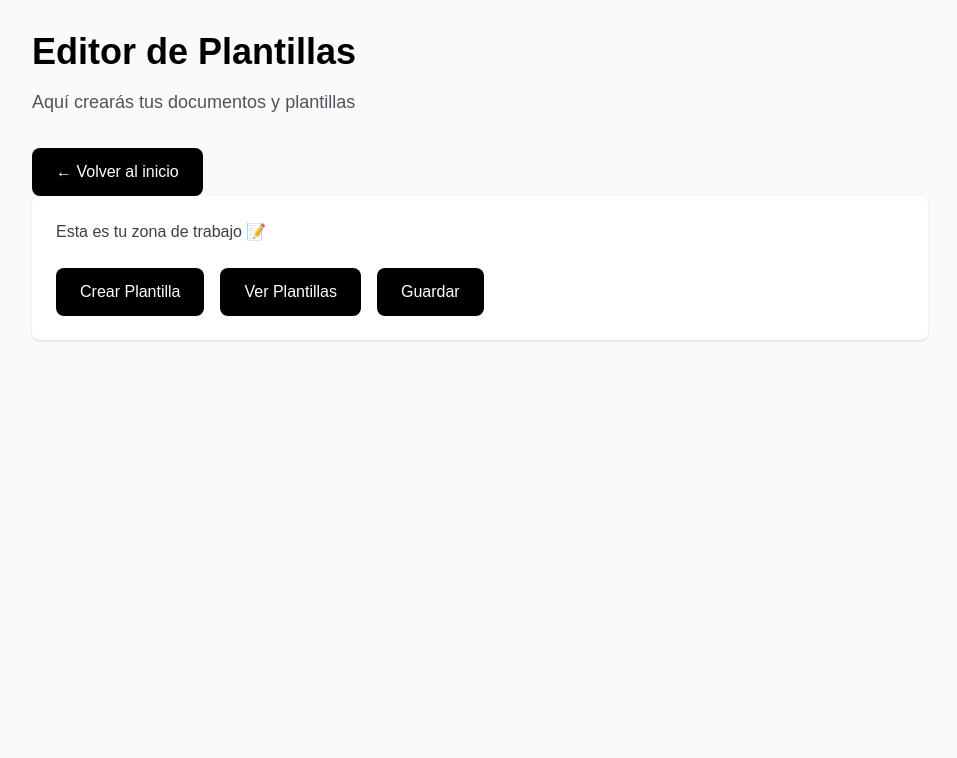
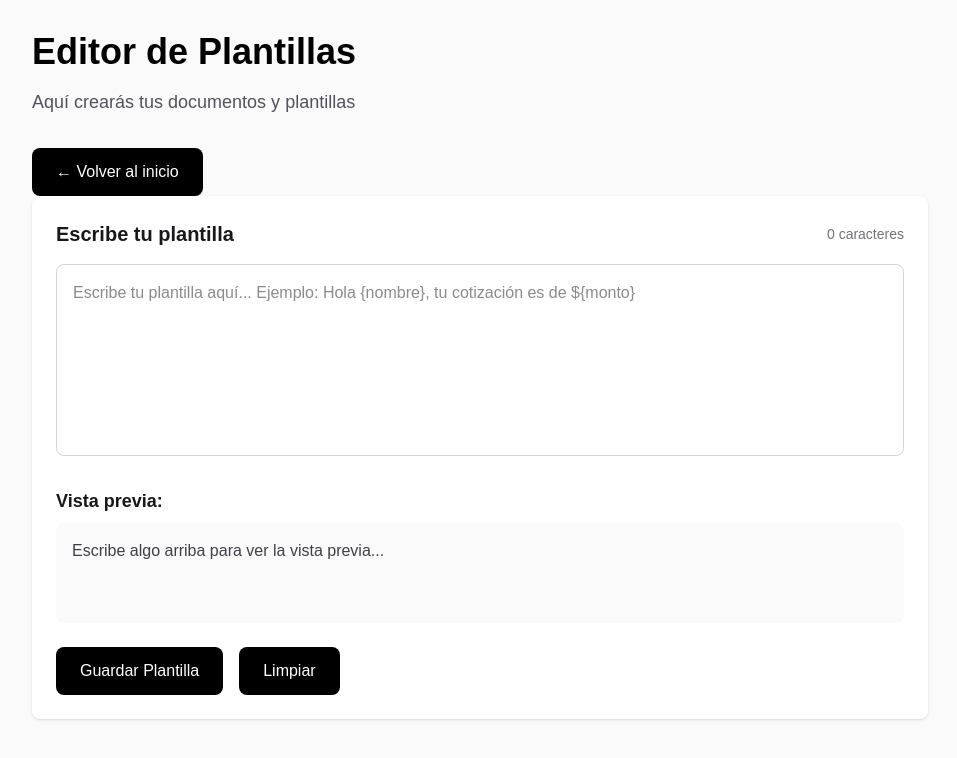
Before and after one commit to Leafarexx/GeneraDocs-Proyect, a Next.js app: page /editor in a window 1280 px wide. Shown: the top 758 px of the page, without its empty margins (160-1117 px from the left). Built offline with nearby package versions, Linux system fonts and the light colour scheme.

Commit message:
dia 5 - agregue estado e interactividad con useState

```diff
--- a/app/editor/page.tsx
+++ b/app/editor/page.tsx
@@ -1,7 +1,11 @@
+'use client'
+
+import { useState } from 'react'
 import Link from "next/link";
 import Button from "../components/button";
 
 export default function EditorPage() {
+    const [texto, setTexto] = useState('')
   return (
     <div className="min-h-screen bg-zinc-50 dark:bg-black p-8">
       <div className="max-w-4xl mx-auto">
@@ -15,14 +19,41 @@ export default function EditorPage() {
             <Button texto="← Volver al inicio" />
         </Link>
         <div className="bg-white dark:bg-zinc-900 rounded-lg p-6 shadow-sm">
-            <p className="text-zinc-700 dark:text-zinc-300 mb-6">
-                Esta es tu zona de trabajo 📝
-            </p>
+            <div className="flex justify-between items-center mb-4">
+                <h2 className="text-xl font-semibold text-zinc-900 dark:text-white">
+                    Escribe tu plantilla
+                </h2>
+                <span className="text-sm text-zinc-500">
+                    {texto.length} caracteres
+                </span>
+            </div>
 
-            <div className="flex gap-4">
-                <Button texto="Crear Plantilla" />
-                <Button texto="Ver Plantillas" />
-                <Button texto="Guardar" />
+            <textarea
+                value={texto}
+                onChange={(e) => setTexto(e.target.value)}
+                placeholder="Escribe tu plantilla aquí... Ejemplo: Hola {nombre}, tu cotización es de ${monto}"
+                className="w-full h-48 p-4 border border-zinc-300 dark:border-zinc-700 rounded-lg bg-white dark:bg-zinc-800 text-zinc-900 dark:text-white resize-none focus:outline-none focus:ring-2 focus:ring-black dark:focus:ring-white"
+            />
+
+            <div className="mt-6">
+                <h3 className="text-lg font-semibold text-zinc-900 dark:text-white mb-2">
+                Vista previa:
+                </h3>
+                <div className="p-4 bg-zinc-50 dark:bg-zinc-800 rounded-lg min-h-[100px]">
+                    <p className="text-zinc-700 dark:text-zinc-300">
+                        {texto || 'Escribe algo arriba para ver la vista previa...'}
+                    </p>
+                </div>
+                <div className="mt-6 flex gap-4">
+                    <Button
+                        texto="Guardar Plantilla"
+                        onClick={() => alert('Plantilla guardada: ' + texto)}
+                    />
+                    <Button
+                        texto="Limpiar"
+                        onClick={() => setTexto('')}
+                    />
+                </div>
             </div>
         </div>
       </div>
```
